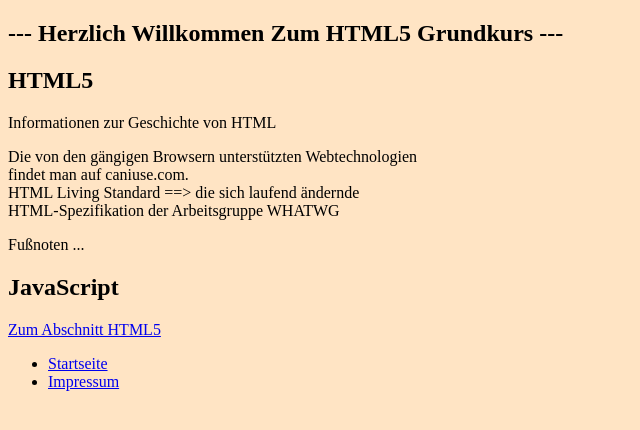
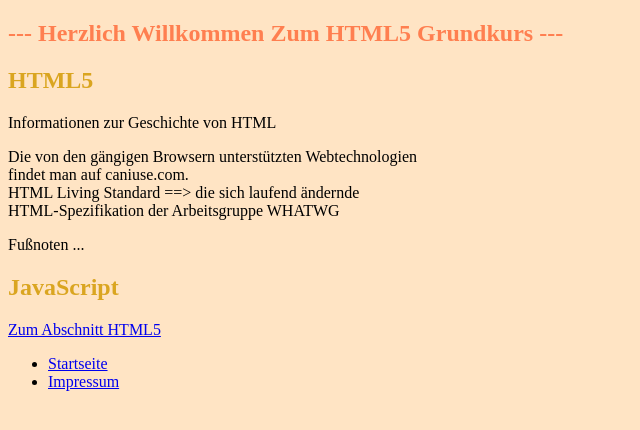
Before and after one commit to andeuvsc/vsc, a plain HTML site: page HTML/HTML5Grundkurs/index.html in a window 1280 px wide. Shown: the whole page, without its empty margins (0-640 px from the left). Drawn offline with Linux system fonts and the light colour scheme.

Commit message:
color h1 and h2

```diff
--- a/HTML/HTML5Grundkurs/style.css
+++ b/HTML/HTML5Grundkurs/style.css
@@ -1,3 +1,11 @@
 * {
     background-color: bisque;
 }
+
+h1 {
+    color: coral;
+}
+
+h2 {
+    color: goldenrod;
+}
```
